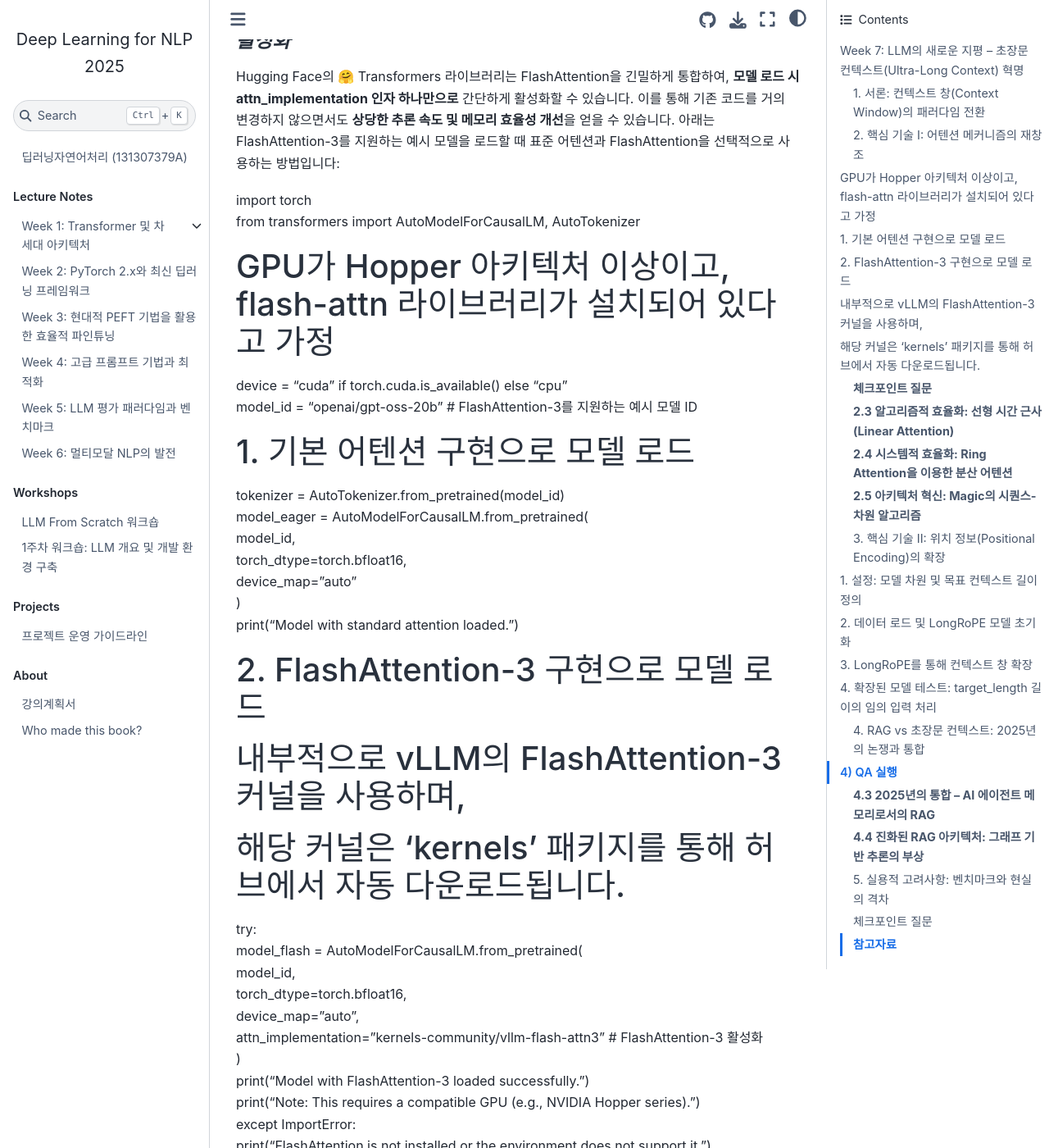
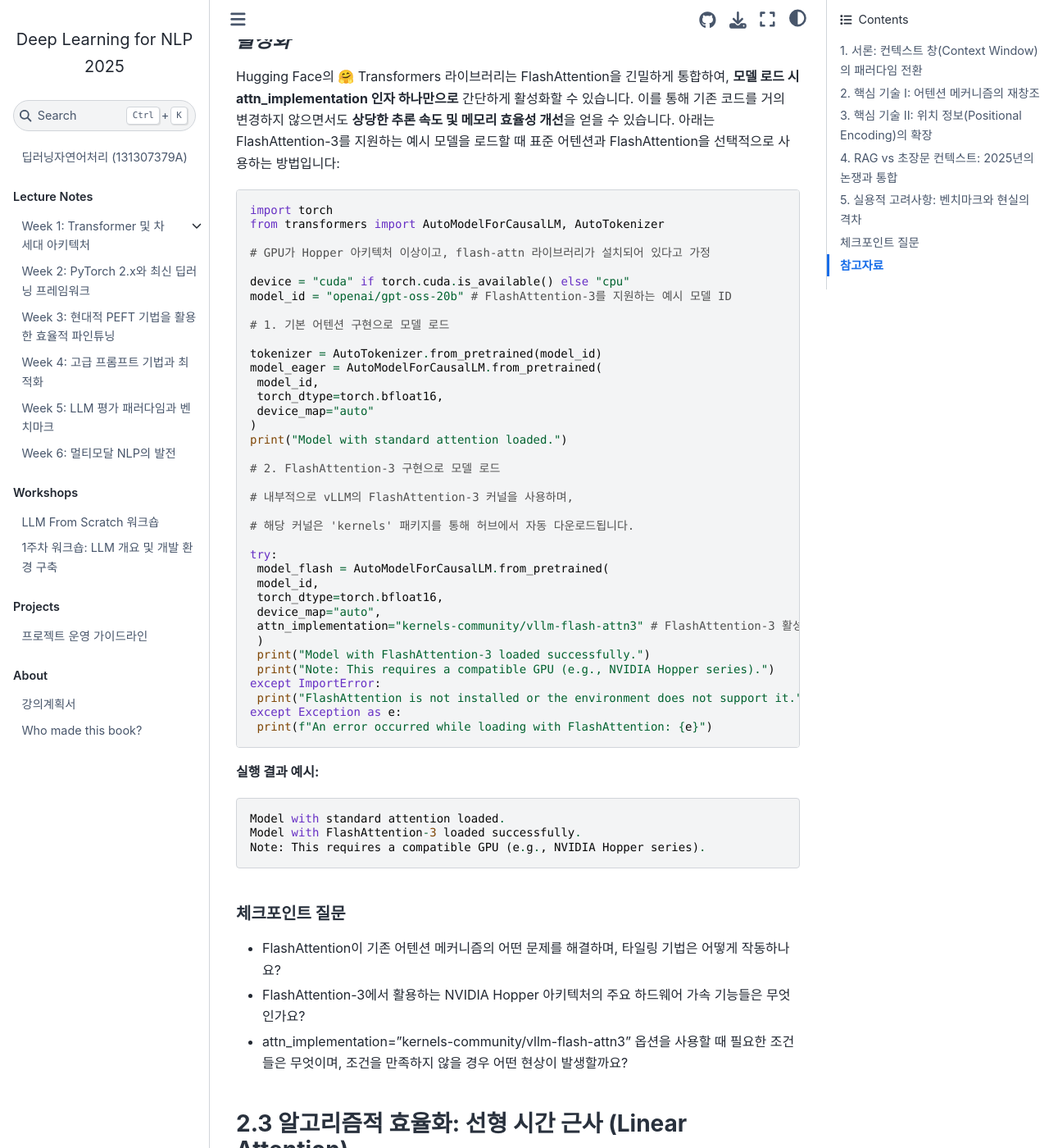
Before and after one commit to entelecheia/deepnlp-2025, a Jupyter Book: the page built from book/ko/week07/index.md, in a window 1280 px wide and 1400 px high, scrolled down 4235 px. Shown: the whole window at 82% size. Built offline with Jupyter Book 1.0.4 settings and Sphinx 7.4.7 and the Sphinx Book theme 1.1.4, drawn with Linux system fonts in a browser that asks for light colours; some of the changed text lies outside the part shown.

Commit message:
feat: Enhance Week 7 content with practical examples of FlashAttention and LongRoPE implementations, demonstrating their impact on context window expansion and inference efficiency in LLMs. Include code snippets for clarity and application in real-world scenarios.

````diff
--- a/book/ko/week07/index.md
+++ b/book/ko/week07/index.md
@@ -86,6 +86,7 @@
 
 Hugging Face의 🤗 Transformers 라이브러리는 FlashAttention을 긴밀하게 통합하여, **모델 로드 시 attn_implementation 인자 하나만으로** 간단하게 활성화할 수 있습니다. 이를 통해 기존 코드를 거의 변경하지 않으면서도 **상당한 추론 속도 및 메모리 효율성 개선**을 얻을 수 있습니다. 아래는 FlashAttention-3를 지원하는 예시 모델을 로드할 때 표준 어텐션과 FlashAttention을 선택적으로 사용하는 방법입니다:
 
+```python
 import torch
 from transformers import AutoModelForCausalLM, AutoTokenizer
 
@@ -123,12 +124,15 @@
  print("FlashAttention is not installed or the environment does not support it.")
 except Exception as e:
  print(f"An error occurred while loading with FlashAttention: {e}")
+```
 
 **실행 결과 예시:**
 
+```
 Model with standard attention loaded.
 Model with FlashAttention-3 loaded successfully.
 Note: This requires a compatible GPU (e.g., NVIDIA Hopper series).
+```
 
 ##### **체크포인트 질문**
 
@@ -227,6 +231,7 @@
 
 LongRoPE 방법론의 오픈 소스 구현이 공개되어 있어, 이를 활용하면 **기존 사전학습 LLM의 컨텍스트 창을 손쉽게 확장**해볼 수 있다. 아래 예시는 base 4k 컨텍스트를 가진 모델을 LongRoPE로 확장하여 **2048k (약 210만) 토큰 컨텍스트**로 늘리는 과정을 보여준다.
 
+```python
 # 1. 설정: 모델 차원 및 목표 컨텍스트 길이 정의
 
 data_path = "path/to/your/dataset"
@@ -234,7 +239,7 @@
 n_heads = 8
 num_layers = 6
 base_length = 4096 # 기존 모델의 최대 컨텍스트 길이 (4k)
-target_length = 2048 \* 1024 # 목표 컨텍스트 길이 (2048k, 약 210만 토큰)
+target_length = 2048 * 1024 # 목표 컨텍스트 길이 (2048k, 약 210만 토큰)
 
 # 2. 데이터 로드 및 LongRoPE 모델 초기화
 
@@ -250,6 +255,7 @@
 input_ids = torch.randn(2, target_length, d_model)
 output = model(input_ids)
 print(output.shape) # 예상 출력 형태: (batch_size, target_length, d_model)
+```
 
 위 코드에서는 LongRoPEModel을 초기화하고 extend_context() 메서드를 통해 **사전 학습된 모델을 점진적 보간 전략으로 파인튜닝**함으로써 컨텍스트 창을 늘리고 있습니다. 예를 들어 base_length=4096이던 모델이 LongRoPE를 거쳐 target_length=2097152 (2,097,152) 토큰까지 처리가 가능해진 것을 확인할 수 있습니다. 최종 출력의 shape을 출력하면 배치 크기 2에 약 210만 길이 시퀀스를 문제없이 처리했음을 보여줍니다.
 
@@ -281,6 +287,7 @@
 
 현업에서는 RAG를 구현하기 위해 **Haystack**과 같은 오픈소스 프레임워크를 널리 활용합니다. Haystack은 **유연한 파이프라인 구성**을 통해 **문서 저장소 + 검색기 + 읽기/생성 모델**로 이루어진 **엔드투엔드 QA 시스템**을 손쉽게 구축할 수 있게 해줍니다. 아래는 간단한 문서 기반 QA 파이프라인 예제입니다. 하나의 문서를 인메모리 문서저장소에 넣고, BM25 기반 **Retriever**와 사전학습된 **Reader** 모델로부터 답을 추출하는 과정을 보여줍니다.
 
+```python
 pipeline = Pipeline()
 pipeline.add_node(component=retriever, name="Retriever", inputs=["Query"])
 pipeline.add_node(component=reader, name="Reader", inputs=["Retriever"])
@@ -290,6 +297,7 @@
 query = "오징어 게임 감독이 누구야?"
 result = pipeline.run(query=query, params={"Retriever": {"top_k": 5}, "Reader": {"top_k": 1}})
 print(result['answers'][0].answer)
+```
 
 위 코드에서는 간단히 **인메모리 문서저장소**에 하나의 문서를 넣고, BM25 기반 **Retriever**와 한국어 KorQuAD 데이터로 학습된 Electra **Reader**를 조합한 파이프라인을 구축했습니다. pipeline.run()에 질의를 넣으면 Retriever가 상위 5개 문서를 찾고, Reader가 그 중에서 답을 추출하여 반환합니다. 예를 들어 위 질문에 대해 "황동혁"이라는 정답을 얻을 수 있을 것입니다.
 
````
